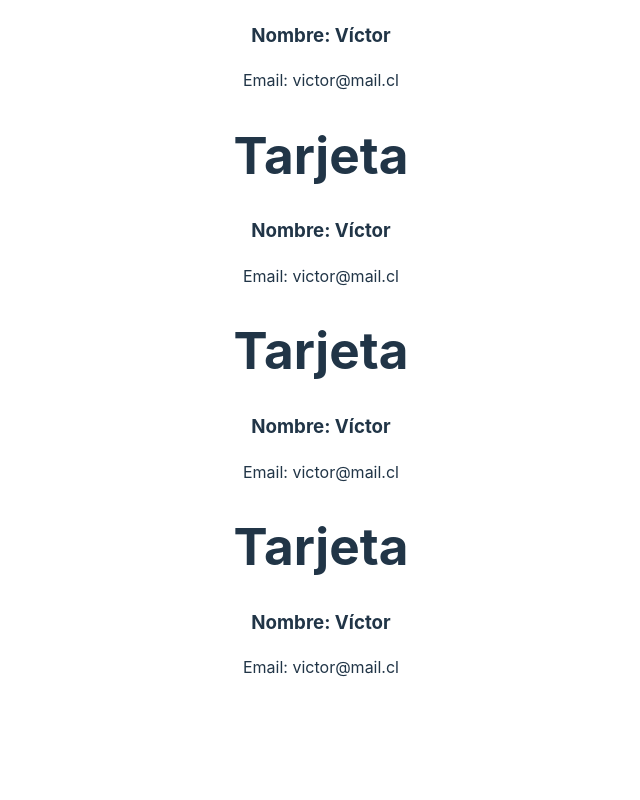
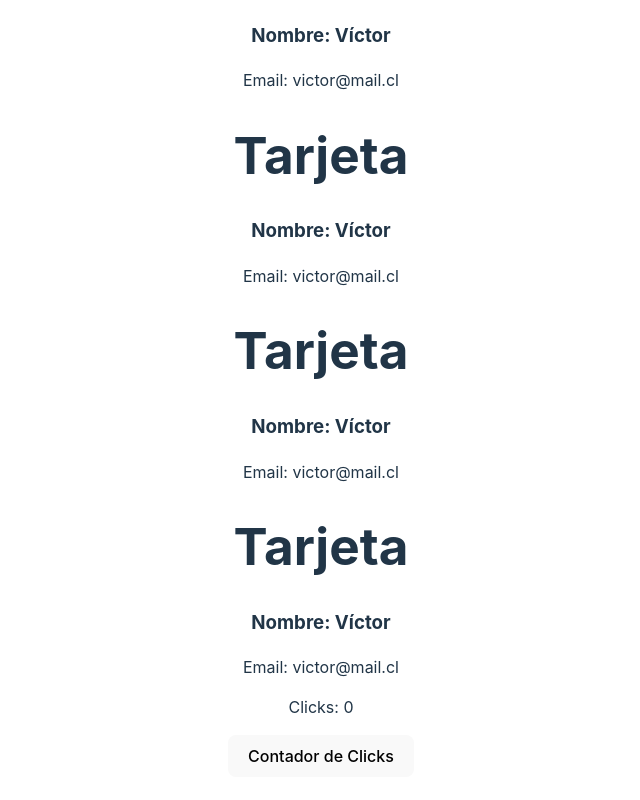
Before and after one commit to vespinozagallegos/DEMO-M3-C8-ReacDataFlow, a React (Vite) app: page / in a window 1280 px wide. Shown: the part 226-1026 px from the top of the page, without its empty margins (319-959 px from the left). Before the commit the page ends 953 px from the top, so only its background shows below. Built offline with nearby package versions, Linux system fonts and the light colour scheme.

Commit message:
se edita el modulo pero aun no funciona el contador

```diff
--- a/src/App.jsx
+++ b/src/App.jsx
@@ -3,10 +3,16 @@ import CardList from './CardList';
 
 
 function App() {
+  let counter = 0;
+  console.log(counter)
+
   return (
     <>
       <h1>Mi Primera App</h1>
       <CardList/>
+
+      <p>Clicks: {counter}</p>
+      <button onClick={() => counter++}>Contador de Clicks</button>
     </>
   );
 };
```
